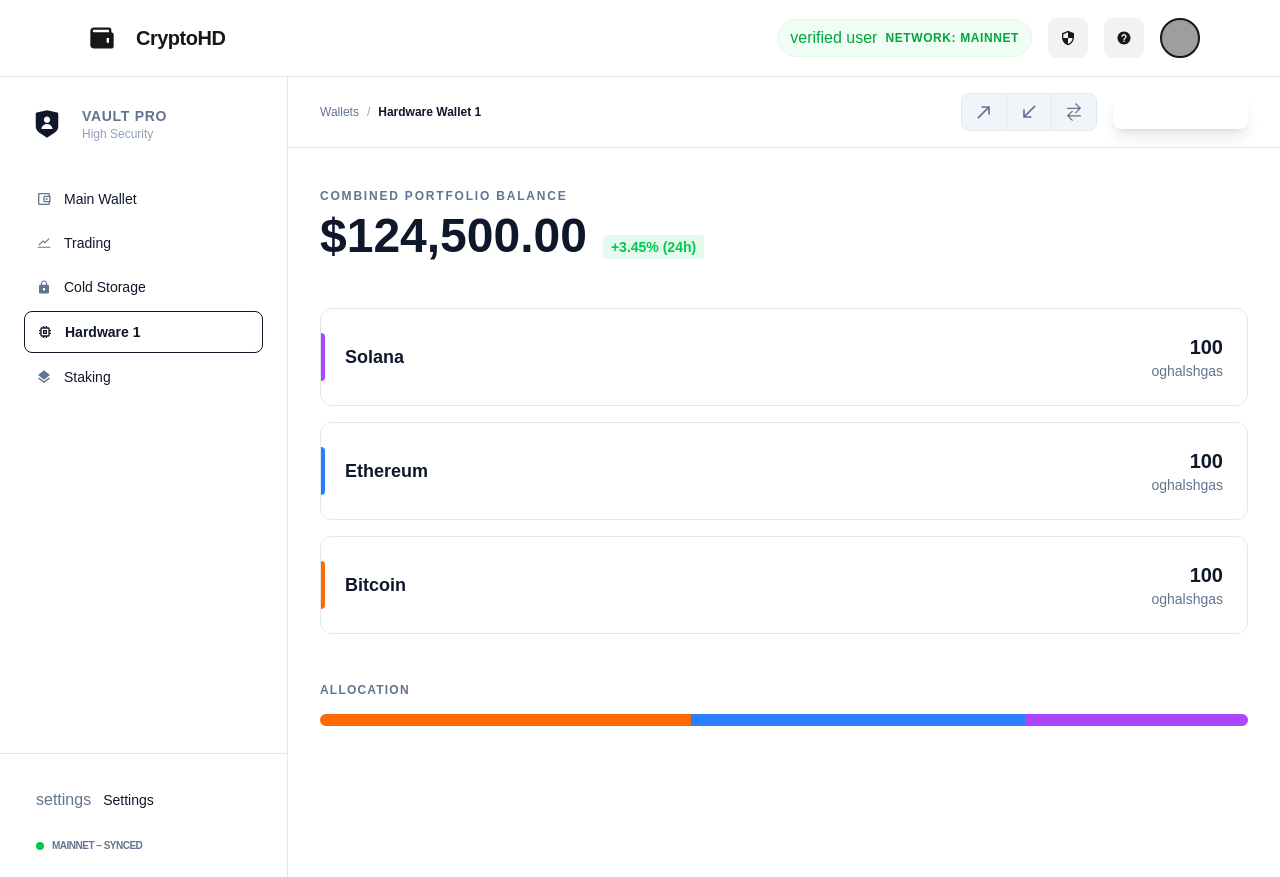
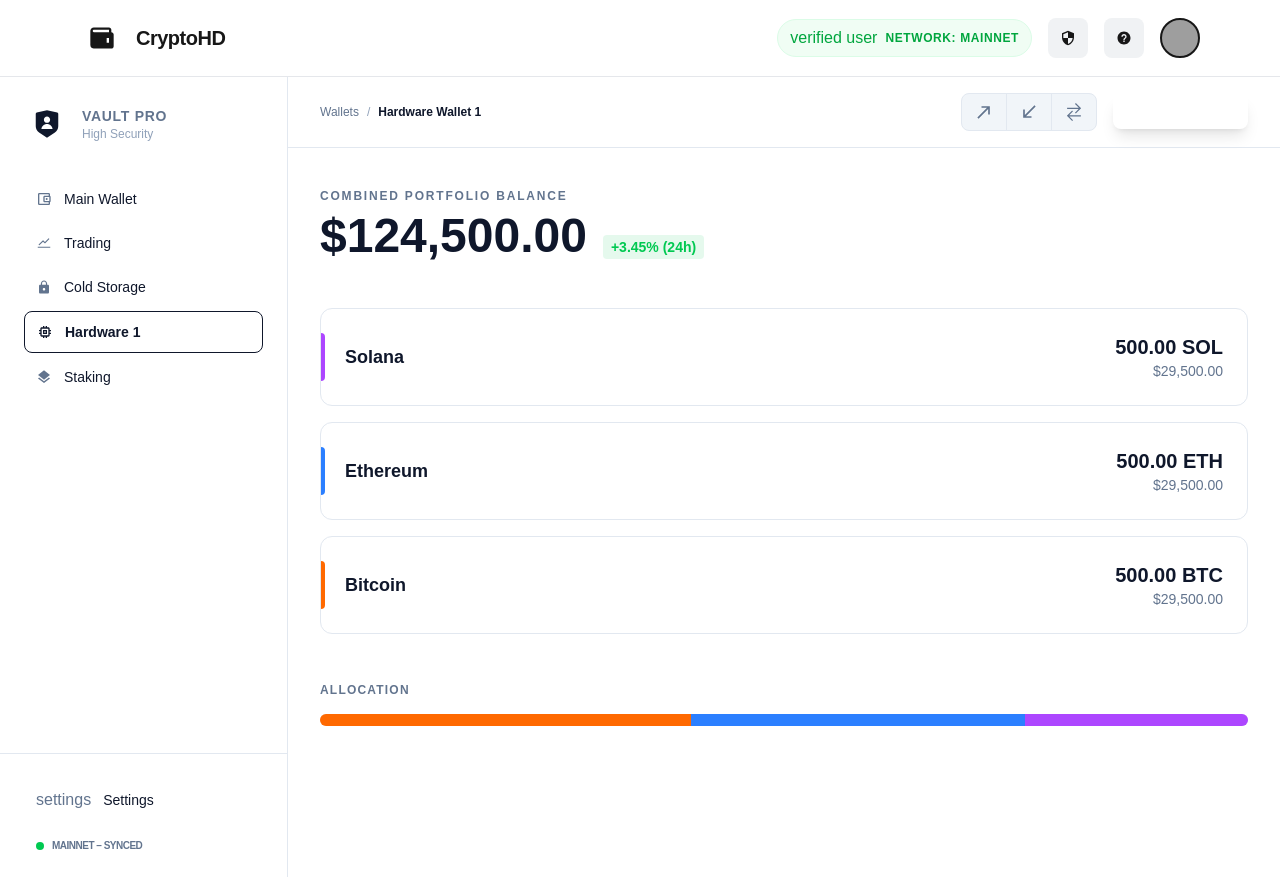
Before and after one commit to bEluga0000/crypto-wallet, a Next.js app: page /portfolio in a window 1280 px wide. Built offline with nearby package versions, Linux system fonts and the light colour scheme; grey boxes are pictures that could not be loaded.

Commit message:
feat: introduce coin card

```diff
--- a/src/components/portfolio.tsx
+++ b/src/components/portfolio.tsx
@@ -4,6 +4,7 @@ import { COIN_TYPES, COIN_TYPES_KEYS } from "@/constants/blockChainType";
 import BalanceCard from "./ui/portfolio/balance";
 import PortfolioSideBar from "./ui/portfolio/sideBar";
 import ProfileTopBar from "./ui/portfolio/topBar";
+import CoinCard from "./ui/portfolio/coinCard";
 
 export default function PortfolioPage() {
   return (
@@ -17,21 +18,7 @@ export default function PortfolioPage() {
           <div className="space-y-4">
             {cointTypes.map((c,ind) => {
               const coin = COIN_TYPES[c]
-              return <div
-                key={ind}
-                className={`group relative rounded-xl border border-slate-200 bg-white p-6 transition-all hover:border-${coin.color}-500/50 hover:shadow-xl dark:border-slate-800 dark:bg-[#16181d]`}
-              >
-                <div
-                  className={`absolute left-0 top-1/4 bottom-1/4 w-1 rounded-r-full bg-${coin.color}-500`}
-                />
-                <div className="flex items-center justify-between">
-                  <h3 className="text-lg font-bold">{coin.label}</h3>
-                  <div className="text-right">
-                    <p className="text-xl font-bold">{100}</p>
-                    <p className="text-sm text-slate-500">{"oghalshgas"}</p>
-                  </div>
-                </div>
-              </div>
+              return <CoinCard coin={coin} ind={ind} key={ind}/>
             })}
           </div>
 
--- /dev/null
+++ b/src/components/ui/portfolio/coinCard.tsx
@@ -0,0 +1,25 @@
+type CoinCardProps = {
+    coin: any,
+    ind: number
+}
+const CoinCard: React.FC<CoinCardProps> = ({
+    coin,
+    ind
+}) => {
+    return <div
+        key={ind}
+        className={`group relative rounded-xl border border-slate-200 bg-white p-6 transition-all hover:border-${coin.color}-500/50 hover:shadow-xl dark:border-slate-800 dark:bg-[#16181d]`}
+    >
+        <div
+            className={`absolute left-0 top-1/4 bottom-1/4 w-1 rounded-r-full bg-${coin.color}-500`}
+        />
+        <div className="flex items-center justify-between">
+            <h3 className="text-lg font-bold">{coin.label}</h3>
+            <div className="text-right">
+                <p className="text-xl font-bold">500.00 {coin.short}</p>
+                <p className="text-sm text-slate-500"> $29,500.00</p>
+            </div>
+        </div>
+    </div>
+}
+export default CoinCard
```
